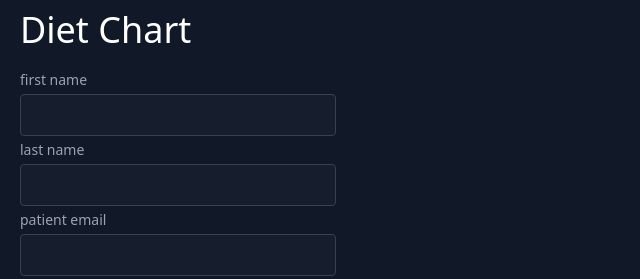
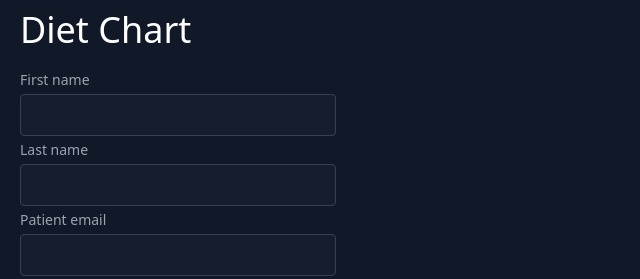
Before and after one commit to karanthanvi45/Easy-Health, a plain HTML site: page HealthCare.html in a window 1280 px wide. Shown: the part 426-705 px from the top of the page, 0-640 px from the left. Drawn offline with nearby package versions, Linux system fonts and the light colour scheme.

Commit message:
Update HealthCare.html

```diff
--- a/HealthCare.html
+++ b/HealthCare.html
@@ -34,13 +34,13 @@
         <div class="relative mr-4 md:w-full lg:w-full xl:w-1/2 w-2/4">
          <form id="Health Care">
 
-          <label for="hero-field" class="leading-7 text-sm text-gray-400">first name</label>
+          <label for="hero-field" class="leading-7 text-sm text-gray-400">First name</label>
            <input type="text" id="hero-field" name="hero-field" class="w-full bg-gray-800 rounded bg-opacity-40 border border-gray-700 focus:ring-2 focus:ring-purple-900 focus:bg-transparent focus:border-purple-500 text-base outline-none text-gray-100 py-1 px-3 leading-8 transition-colors duration-200 ease-in-out">
           <br/>
-          <label for="hero-field" class="leading-7 text-sm text-gray-400">last name</label>
+          <label for="hero-field" class="leading-7 text-sm text-gray-400">Last name</label>
            <input type="text" id="hero-field" name="hero-field" class="w-full bg-gray-800 rounded bg-opacity-40 border border-gray-700 focus:ring-2 focus:ring-purple-900 focus:bg-transparent focus:border-purple-500 text-base outline-none text-gray-100 py-1 px-3 leading-8 transition-colors duration-200 ease-in-out">
            <br/>
-            <label for="hero-field" class="leading-7 text-sm text-gray-400">patient email</label>
+            <label for="hero-field" class="leading-7 text-sm text-gray-400">Patient email</label>
              <input type="mail" id="hero-field" name="hero-field" class="w-full bg-gray-800 rounded bg-opacity-40 border border-gray-700 focus:ring-2 focus:ring-purple-900 focus:bg-transparent focus:border-purple-500 text-base outline-none text-gray-100 py-1 px-3 leading-8 transition-colors duration-200 ease-in-out">
              <br/>
             <label for="hero-field" class="leading-7 text-sm text-gray-400">Date of Birth:</label>
```
